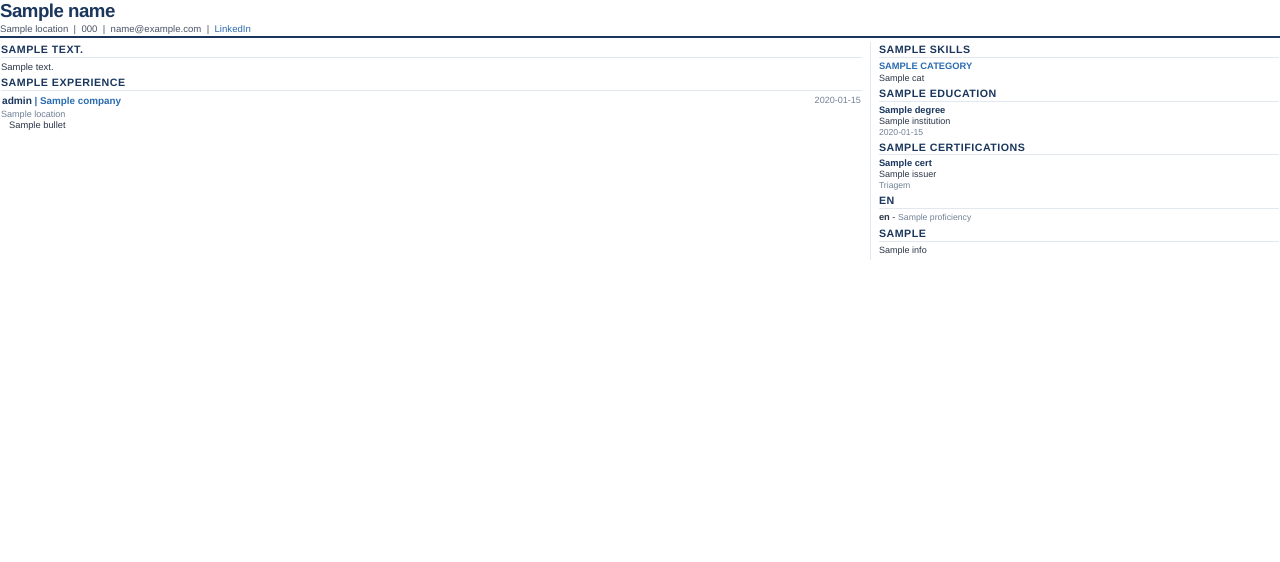
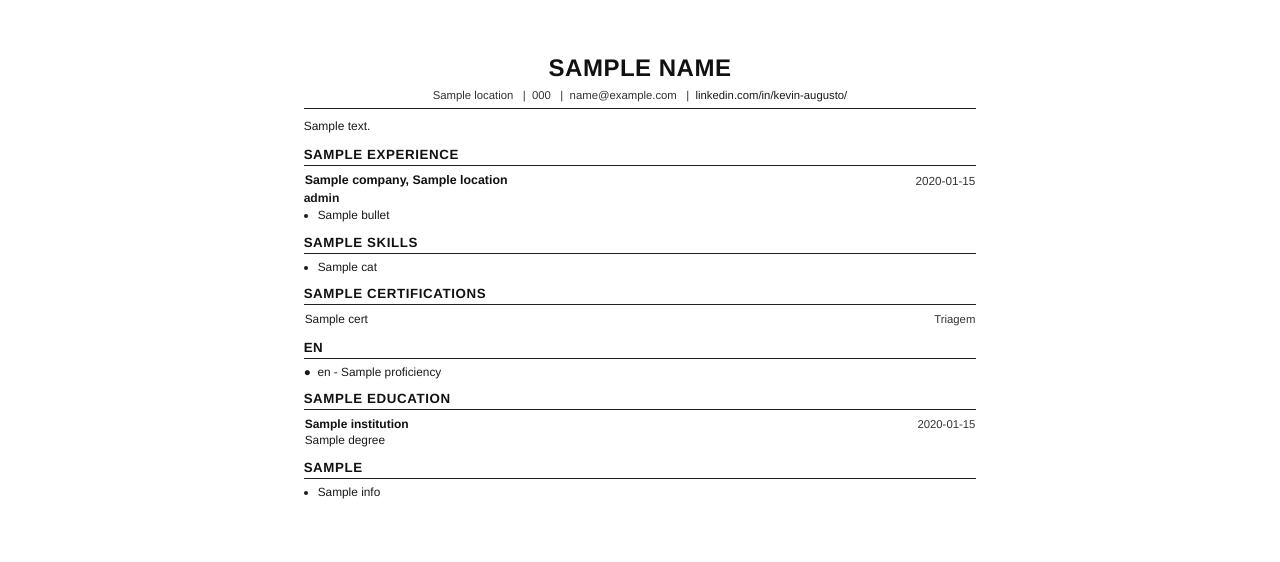
Before and after one commit to keevinvieeira/curriculo-kevin, a Python web app: template templates/resume_theme.html in a window 1280 px wide. Shown: the top 562 px of the page. Run offline with Jinja, Linux system fonts and the light colour scheme; the template is opened without the code that fills it: most values are stand-ins (such as "Sample title", 1, 10 or a date in 2020).

Commit message:
feat: layout de currículo em 1 coluna (ATS-friendly)
- Template resume_theme.html reescrito em coluna única, na ordem do modelo enviado
- Preview no Streamlit com área maior e visual de papel
- Títulos de seção alinhados (Habilidades, Education, etc.)
- Correção de type hint no get_client para ambientes sem google-genai

```diff
--- a/templates/resume_theme.html
+++ b/templates/resume_theme.html
@@ -1,211 +1,247 @@
 <!DOCTYPE html>
-<html lang="en">
+<html lang="{{ 'pt' if titles.experience == 'Experiência Profissional' else 'en' }}">
 <head>
     <meta charset="UTF-8">
     <meta http-equiv="Content-Security-Policy" content="default-src 'self'; style-src 'self' 'unsafe-inline'; font-src 'self'; img-src 'self' data:; script-src 'self';">
     <title>Curriculum Vitae - {{ name }}</title>
     <style>
         @page {
-            size: a4;
-            margin: 0.4cm 0.5cm 0.4cm 0.5cm;
+            size: A4;
+            margin: 1.1cm 1.3cm 1.1cm 1.3cm;
         }
         html, body {
             background-color: #ffffff !important;
-            color: #2d3748 !important;
+            color: #1a1a1a !important;
             font-family: 'Helvetica', 'Arial', sans-serif;
-            line-height: 1.18;
-            font-size: 7.1pt;
+            line-height: 1.28;
+            font-size: 9.2pt;
             margin: 0;
             padding: 0;
         }
+        /* Melhor visualização no preview do navegador / Streamlit */
+        @media screen {
+            body {
+                max-width: 210mm;
+                margin: 0 auto;
+                padding: 14mm 16mm;
+                box-sizing: border-box;
+            }
+        }
         a {
-            color: #2b6cb0 !important;
+            color: #1a1a1a !important;
             text-decoration: none;
         }
-        /* Header */
+
+        /* ===== HEADER ===== */
         .header {
-            border-bottom: 2px solid #1a365d;
+            text-align: center;
+            margin-bottom: 10px;
+            padding-bottom: 6px;
+            border-bottom: 1.5px solid #222222;
+        }
+        .name {
+            font-size: 18pt;
+            font-weight: bold;
+            color: #111111 !important;
+            letter-spacing: 0.5px;
+            margin: 0 0 4px 0;
+            text-transform: uppercase;
+        }
+        .contact-info {
+            font-size: 8.5pt;
+            color: #333333 !important;
+            margin: 0;
+        }
+
+        /* ===== SUMMARY (no title) ===== */
+        .summary-block {
+            margin-bottom: 11px;
+            margin-top: 2px;
+        }
+        .summary-text {
+            font-size: 9pt;
+            text-align: justify;
+            line-height: 1.32;
+            color: #1a1a1a !important;
+            margin: 0;
+        }
+
+        /* ===== SECTIONS ===== */
+        .section {
+            margin-bottom: 10px;
+        }
+        .section-title {
+            font-size: 10pt;
+            font-weight: bold;
+            text-transform: uppercase;
+            color: #111111 !important;
+            border-bottom: 1.2px solid #222222;
             padding-bottom: 2px;
+            margin-bottom: 6px;
+            letter-spacing: 0.6px;
+        }
+
+        /* ===== EXPERIENCE ===== */
+        .experience-item {
+            margin-bottom: 9px;
+        }
+        .exp-header {
+            width: 100%;
+            border-collapse: collapse;
+            margin-bottom: 1px;
+        }
+        .exp-company-loc {
+            font-size: 9.3pt;
+            font-weight: bold;
+            color: #111111 !important;
+            text-align: left;
+            vertical-align: top;
+        }
+        .exp-dates {
+            font-size: 8.8pt;
+            color: #333333 !important;
+            text-align: right;
+            vertical-align: top;
+            white-space: nowrap;
+            width: 95px;
+        }
+        .role-title {
+            font-size: 9.1pt;
+            font-weight: bold;
+            color: #1a1a1a !important;
+            margin: 0 0 2px 0;
+        }
+        .bullet-list {
+            margin: 2px 0 0 0;
+            padding-left: 14px;
+        }
+        .bullet-item {
+            font-size: 8.9pt;
+            margin-bottom: 2.5px;
+            text-align: justify;
+            line-height: 1.28;
+            color: #1a1a1a !important;
+        }
+
+        /* ===== SKILLS ===== */
+        .skills-list {
+            margin: 0;
+            padding-left: 14px;
+        }
+        .skills-item {
+            font-size: 8.9pt;
+            margin-bottom: 3px;
+            text-align: justify;
+            line-height: 1.28;
+            color: #1a1a1a !important;
+        }
+
+        /* ===== CERTIFICATIONS ===== */
+        .cert-table {
+            width: 100%;
+            border-collapse: collapse;
+            margin-bottom: 2px;
+        }
+        .cert-name {
+            font-size: 8.9pt;
+            color: #1a1a1a !important;
+            text-align: left;
+            vertical-align: top;
+            padding-bottom: 2px;
+        }
+        .cert-dates {
+            font-size: 8.5pt;
+            color: #333333 !important;
+            text-align: right;
+            vertical-align: top;
+            white-space: nowrap;
+            width: 95px;
+        }
+
+        /* ===== LANGUAGES ===== */
+        .language-item {
+            font-size: 8.9pt;
+            margin-bottom: 2px;
+            color: #1a1a1a !important;
+        }
+
+        /* ===== EDUCATION ===== */
+        .edu-table {
+            width: 100%;
+            border-collapse: collapse;
             margin-bottom: 4px;
         }
-        .name {
-            font-size: 14pt;
+        .edu-left {
+            text-align: left;
+            vertical-align: top;
+        }
+        .edu-inst {
+            font-size: 9pt;
             font-weight: bold;
-            color: #1a365d !important;
-            margin-bottom: 1px;
-            letter-spacing: -0.5px;
+            color: #111111 !important;
         }
-        .contact-info {
-            font-size: 7.2pt;
-            color: #4a5568 !important;
-            margin-top: 1px;
+        .edu-degree {
+            font-size: 8.9pt;
+            color: #1a1a1a !important;
         }
-        /* Layout Table (Required for xhtml2pdf 2-column rendering) */
-        .layout-table {
-            width: 100%;
-            border-collapse: collapse;
-            margin-top: 2px;
+        .edu-dates {
+            font-size: 8.5pt;
+            color: #333333 !important;
+            text-align: right;
+            vertical-align: top;
+            white-space: nowrap;
+            width: 95px;
         }
-        .main-column {
-            width: 68%;
-            vertical-align: top;
-            padding-right: 8px;
+
+        /* ===== ADDITIONAL INFO ===== */
+        .info-list {
+            margin: 0;
+            padding-left: 14px;
         }
-        .sidebar-column {
-            width: 32%;
-            vertical-align: top;
-            padding-left: 8px;
-            border-left: 1px solid #e2e8f0;
-        }
-        /* Sections */
-        .section {
-            margin-bottom: 4px;
-        }
-        .section-title {
-            font-size: 8pt;
-            font-weight: bold;
-            text-transform: uppercase;
-            color: #1a365d !important;
-            border-bottom: 1px solid #e2e8f0;
-            padding-bottom: 1px;
+        .info-item {
+            font-size: 8.9pt;
             margin-bottom: 3px;
-            letter-spacing: 0.5px;
-        }
-        .summary-text {
-            font-size: 7.1pt;
             text-align: justify;
-            margin-bottom: 4px;
-            line-height: 1.18;
-        }
-        /* Experience */
-        .experience-item {
-            margin-bottom: 4px;
-        }
-        .experience-dates {
-            font-size: 6.8pt;
-            color: #718096 !important;
-            text-align: right;
-        }
-        .role-title {
-            font-size: 7.6pt;
-            font-weight: bold;
-            color: #1a365d !important;
-        }
-        .company-name {
-            font-size: 7.4pt;
-            font-weight: bold;
-            color: #2b6cb0 !important;
-        }
-        .experience-location {
-            font-size: 6.8pt;
-            color: #718096 !important;
-            margin-bottom: 1px;
-        }
-        .bullet-list {
-            margin-top: 1px;
-            margin-bottom: 1px;
-            padding-left: 8px;
-        }
-        .bullet-item {
-            font-size: 7pt;
-            margin-bottom: 1px;
-            text-align: justify;
-            line-height: 1.18;
-        }
-        /* Sidebar items */
-        .skills-category {
-            margin-bottom: 3px;
-        }
-        .skills-category-title {
-            font-size: 7pt;
-            font-weight: bold;
-            text-transform: uppercase;
-            color: #2b6cb0 !important;
-            margin-bottom: 1px;
-        }
-        .skills-list {
-            font-size: 6.8pt;
-            color: #2d3748 !important;
-            line-height: 1.16;
-        }
-        .education-item, .cert-item {
-            margin-bottom: 3px;
-        }
-        .education-title, .cert-title {
-            font-size: 7pt;
-            font-weight: bold;
-            color: #1a365d !important;
-        }
-        .education-inst, .cert-issuer {
-            font-size: 6.8pt;
-            color: #2d3748 !important;
-        }
-        .education-dates, .cert-status {
-            font-size: 6.5pt;
-            color: #718096 !important;
-        }
-        .language-item {
-            margin-bottom: 2px;
-            font-size: 7pt;
-        }
-        .language-name {
-            font-weight: bold;
-            color: #2d3748 !important;
-        }
-        .language-proficiency {
-            color: #718096 !important;
-            font-size: 6.5pt;
-        }
-        .info-text {
-            font-size: 6.8pt;
-            text-align: justify;
-            color: #2d3748 !important;
-            line-height: 1.16;
-            margin-bottom: 2px;
+            line-height: 1.28;
+            color: #1a1a1a !important;
         }
     </style>
 </head>
 <body>
+
+    <!-- 1. HEADER -->
     <div class="header">
         <div class="name">{{ name }}</div>
         <div class="contact-info">
             {% if location %}{{ location }}{% endif %}
-            {% if phone %} &nbsp;|&nbsp; {{ phone }}{% endif %}
-            {% if email %} &nbsp;|&nbsp; {{ email }}{% endif %}
-            {% if linkedin %} &nbsp;|&nbsp; <a href="{{ linkedin }}">LinkedIn</a>{% endif %}
+            {% if phone %}&nbsp;&nbsp;|&nbsp;&nbsp;{{ phone }}{% endif %}
+            {% if email %}&nbsp;&nbsp;|&nbsp;&nbsp;{{ email }}{% endif %}
+            {% if linkedin %}&nbsp;&nbsp;|&nbsp;&nbsp;<a href="{{ linkedin }}">linkedin.com/in/kevin-augusto/</a>{% endif %}
         </div>
     </div>
 
-    <table class="layout-table">
-        <tr>
-            <!-- Left Main Column (68%) -->
-            <td class="main-column">
+    <!-- 2. SUMMARY (sem título de seção, igual ao modelo) -->
     {% if summary %}
-                <div class="section">
-                    <div class="section-title">{{ titles.summary }}</div>
+    <div class="summary-block">
         <div class="summary-text">{{ summary }}</div>
     </div>
     {% endif %}
 
+    <!-- 3. EXPERIÊNCIA PROFISSIONAL -->
     {% if experience %}
     <div class="section">
         <div class="section-title">{{ titles.experience }}</div>
         {% for exp in experience %}
         <div class="experience-item">
-                        <table style="width: 100%; border-collapse: collapse; margin-bottom: 1px;">
+            <table class="exp-header">
                 <tr>
-                                <td style="text-align: left; vertical-align: top;">
-                                    <span class="role-title">{{ exp.role }}</span>
-                                    <span class="company-name">| {{ exp.company }}</span>
+                    <td class="exp-company-loc">
+                        {{ exp.company }}{% if exp.location %}, {{ exp.location }}{% endif %}
                     </td>
-                                <td style="text-align: right; vertical-align: top; width: 110px;" class="experience-dates">
-                                    {{ exp.dates }}
-                                </td>
+                    <td class="exp-dates">{{ exp.dates }}</td>
                 </tr>
             </table>
-                        {% if exp.location %}
-                        <div class="experience-location">{{ exp.location }}</div>
-                        {% endif %}
+            <div class="role-title">{{ exp.role }}</div>
             <ul class="bullet-list">
                 {% for bullet in exp.bullets %}
                 <li class="bullet-item">{{ bullet }}</li>
@@ -215,76 +251,81 @@
         {% endfor %}
     </div>
     {% endif %}
-            </td>
 
-            <!-- Right Sidebar Column (32%) -->
-            <td class="sidebar-column">
+    <!-- 4. HABILIDADES -->
     {% if skills %}
     <div class="section">
         <div class="section-title">{{ titles.skills }}</div>
+        <ul class="skills-list">
             {% for cat in skills %}
-                    <div class="skills-category">
-                        <div class="skills-category-title">{{ cat.category }}</div>
-                        <div class="skills-list">
+            <li class="skills-item">
                 {% if cat.skills is string %}
                     {{ cat.skills }}
                 {% else %}
                     {{ cat.skills | join(', ') }}
                 {% endif %}
+            </li>
+            {% endfor %}
+        </ul>
     </div>
+    {% endif %}
+
+    <!-- 5. CERTIFICAÇÕES -->
+    {% if certifications %}
+    <div class="section">
+        <div class="section-title">{{ titles.certifications }}</div>
+        {% for cert in certifications %}
+        <table class="cert-table">
+            <tr>
+                <td class="cert-name">{{ cert.name }}</td>
+                <td class="cert-dates">{{ cert.status }}</td>
+            </tr>
+        </table>
+        {% endfor %}
+    </div>
+    {% endif %}
+
+    <!-- 6. IDIOMAS -->
+    {% if languages %}
+    <div class="section">
+        <div class="section-title">{{ titles.languages }}</div>
+        {% for lang in languages %}
+        <div class="language-item">
+            ●&nbsp; {{ lang.language }} - {{ lang.proficiency }}
         </div>
         {% endfor %}
     </div>
     {% endif %}
 
+    <!-- 7. EDUCATION / FORMAÇÃO -->
     {% if education %}
     <div class="section">
         <div class="section-title">{{ titles.education }}</div>
         {% for edu in education %}
-                    <div class="education-item">
-                        <div class="education-title">{{ edu.degree }}</div>
-                        <div class="education-inst">{{ edu.institution }}</div>
-                        <div class="education-dates">{{ edu.dates }}</div>
-                    </div>
+        <table class="edu-table">
+            <tr>
+                <td class="edu-left">
+                    <div class="edu-inst">{{ edu.institution }}</div>
+                    <div class="edu-degree">{{ edu.degree }}</div>
+                </td>
+                <td class="edu-dates">{{ edu.dates }}</td>
+            </tr>
+        </table>
         {% endfor %}
     </div>
     {% endif %}
 
-                {% if certifications %}
+    <!-- 8. INFORMAÇÕES ADICIONAIS -->
+    {% if additional_information %}
     <div class="section">
-                    <div class="section-title">{{ titles.certifications }}</div>
-                    {% for cert in certifications %}
-                    <div class="cert-item">
-                        <div class="cert-title">{{ cert.name }}</div>
-                        <div class="cert-issuer">{{ cert.issuer }}</div>
-                        <div class="cert-status">{{ cert.status }}</div>
-                    </div>
+        <div class="section-title">{{ titles.additional_info }}</div>
+        <ul class="info-list">
+            {% for info in additional_information %}
+            <li class="info-item">{{ info }}</li>
             {% endfor %}
+        </ul>
     </div>
     {% endif %}
 
-                {% if languages %}
-                <div class="section">
-                    <div class="section-title">{{ titles.languages }}</div>
-                    {% for lang in languages %}
-                    <div class="language-item">
-                        <span class="language-name">{{ lang.language }}</span> -
-                        <span class="language-proficiency">{{ lang.proficiency }}</span>
-                    </div>
-                    {% endfor %}
-                </div>
-                {% endif %}
-
-                {% if additional_information %}
-                <div class="section">
-                    <div class="section-title">{{ titles.additional_info }}</div>
-                    {% for info in additional_information %}
-                    <div class="info-text">{{ info }}</div>
-                    {% endfor %}
-                </div>
-                {% endif %}
-            </td>
-        </tr>
-    </table>
 </body>
 </html>
```
Also changed, not shown: app.py (+15 -7 lines), utils.py (+7 -5 lines). Lines whose indentation alone changed are shown as unchanged.
